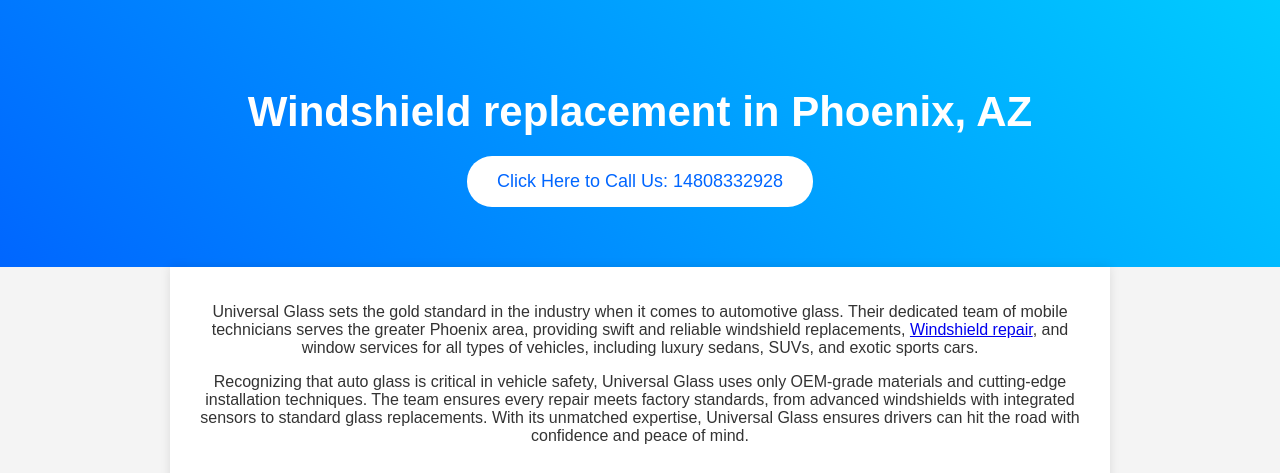
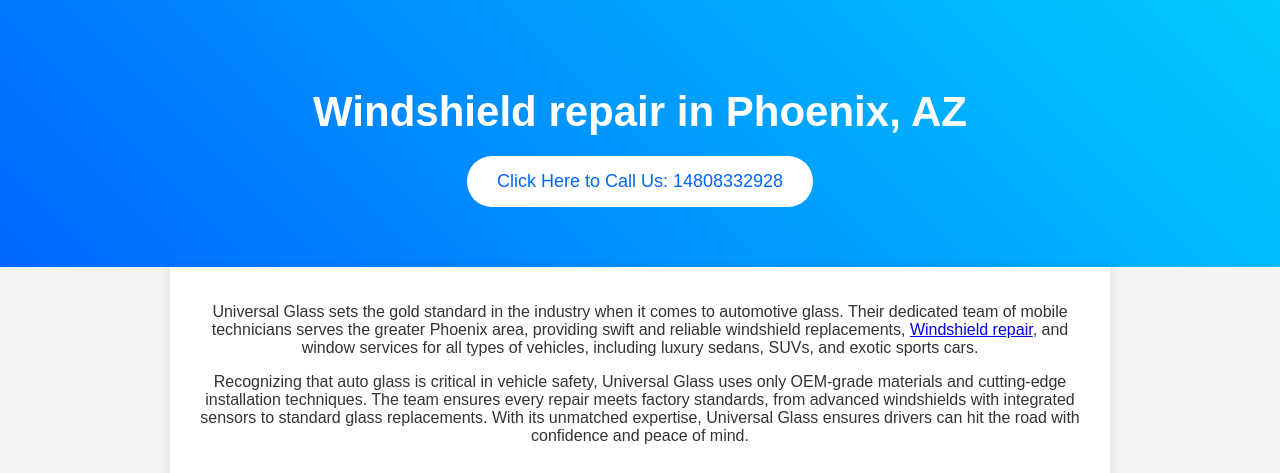
Before and after one commit to Universal-Glass/Universal-Glass, a plain HTML site: page index.html in a window 1280 px wide. Shown: the top 473 px of the page. Drawn offline with Linux system fonts and the light colour scheme.

Commit message:
Update index.html

```diff
--- a/index.html
+++ b/index.html
@@ -6,8 +6,8 @@
     <meta http-equiv="Content-Type" content="text/html; charset=utf-8">
     <meta name="description" content="In the sprawling metropolis of Phoenix, Universal Glass stands out as a leader in glass replacement and repair." />
     <meta name="keywords" content="Windshield replacement, Windshield repair, Auto glass replacement" />
-    <meta property="og:title" content="Windshield replacement in Phoenix, AZ" />
-    <title>Windshield replacement in Phoenix, AZ</title>
+    <meta property="og:title" content="Windshield repair in Phoenix, AZ" />
+    <title>Windshield repair in Phoenix, AZ</title>
     <style>
         body {
             font-family: Arial, sans-serif;
@@ -62,7 +62,7 @@
 
     <!-- Hero Section -->
     <div class="hero">
-        <h1>Windshield replacement in Phoenix, AZ</h1>
+        <h1>Windshield repair in Phoenix, AZ</h1>
         <button onclick="window.location.href='tel:+114808332928'">Click Here to Call Us: 14808332928</button>
     </div>
 
```
